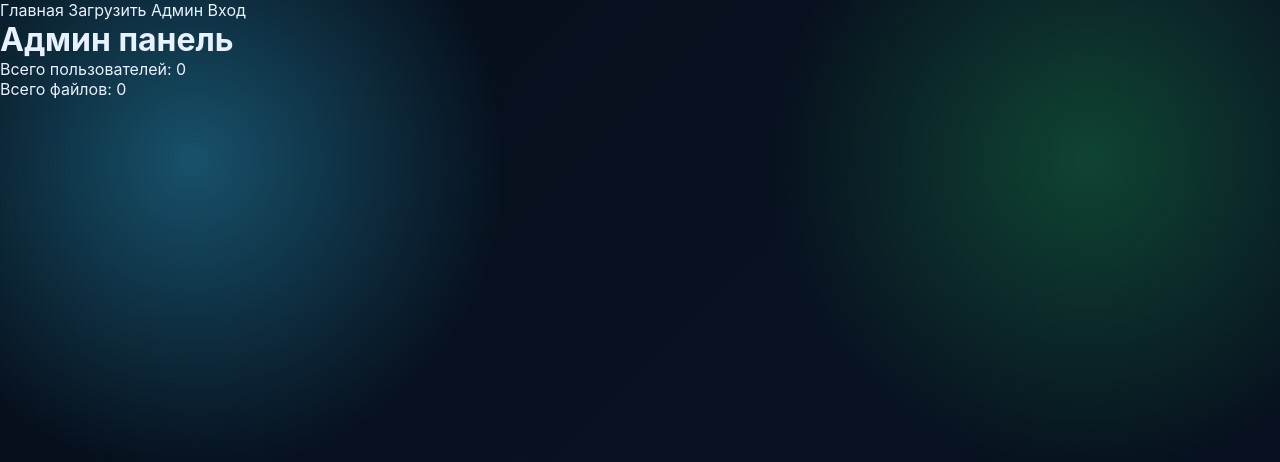
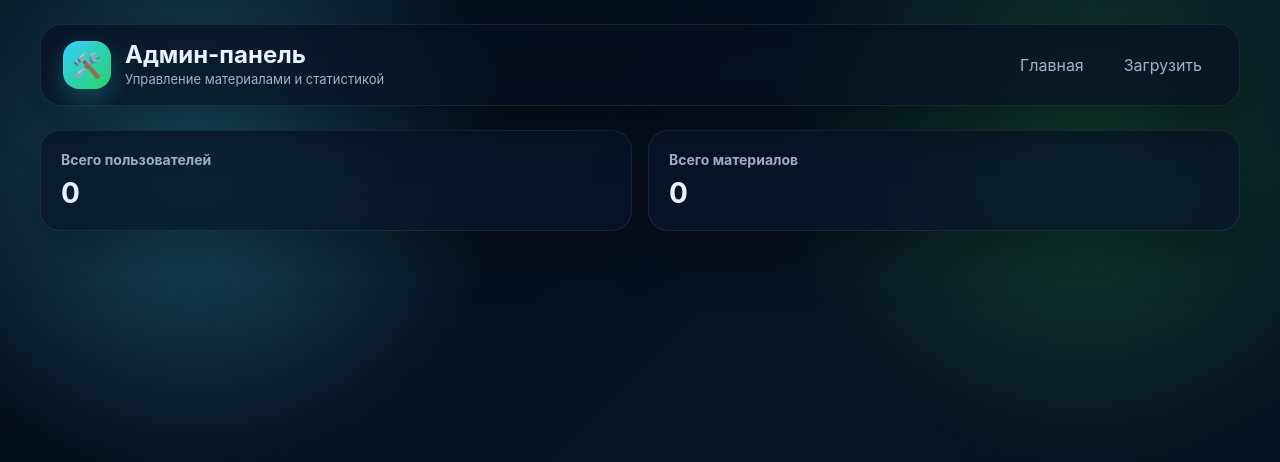
Before and after one commit to StanislavRostislav/college_notes, a FastAPI app: page /dashboard in a window 1280 px wide. Shown: the top 462 px of the page. Run offline with FastAPI, Linux system fonts and the light colour scheme.

Commit message:
Update dashboard.html

```diff
--- a/templates/dashboard.html
+++ b/templates/dashboard.html
@@ -1,21 +1,57 @@
-{% extends "base.html" %}
-{% block content %}
+<!DOCTYPE html>
+<html lang="ru">
+<head>
+    <meta charset="UTF-8">
+    <title>Админ-панель</title>
+    <meta name="viewport" content="width=device-width, initial-scale=1.0">
+    <link rel="stylesheet" href="/static/style.css">
+</head>
+<body>
+    <div class="page">
+        <div class="navbar">
+            <div class="brand">
+                <div class="brand-logo">🛠️</div>
+                <div class="brand-text">
+                    <h1>Админ-панель</h1>
+                    <p>Управление материалами и статистикой</p>
+                </div>
+            </div>
 
-<h1>Админ панель</h1>
+            <div class="nav-links">
+                <a class="nav-link" href="/">Главная</a>
+                <a class="nav-link" href="/upload">Загрузить</a>
+            </div>
+        </div>
 
-<p>Всего пользователей: {{total_users}}</p>
-<p>Всего файлов: {{total_notes}}</p>
+        <div class="stats">
+            <div class="stat-card">
+                <h3>Всего пользователей</h3>
+                <strong>{{ total_users }}</strong>
+            </div>
+            <div class="stat-card">
+                <h3>Всего материалов</h3>
+                <strong>{{ total_notes }}</strong>
+            </div>
+        </div>
 
+        <div class="grid">
             {% for note in notes %}
-<div class="card">
-    {{note.title}} - {{note.status}}
+                <div class="note-card">
+                    <div class="note-title">{{ note.title }}</div>
+                    <div class="note-meta">
+                        {{ note.subject }} • {{ note.category }}<br>
+                        Автор: {{ note.owner.username if note.owner else "Неизвестно" }}<br>
+                        Статус: {{ note.status }}
+                    </div>
 
                     {% if note.status == "pending" %}
-    <form action="/approve/{{note.id}}" method="post">
-        <button>Одобрить</button>
+                        <form action="/approve/{{ note.id }}" method="post">
+                            <button class="btn btn-primary">Одобрить</button>
                         </form>
                     {% endif %}
                 </div>
             {% endfor %}
-
-{% endblock %}
+        </div>
+    </div>
+</body>
+</html>
```
Lines whose indentation alone changed are shown as unchanged.
